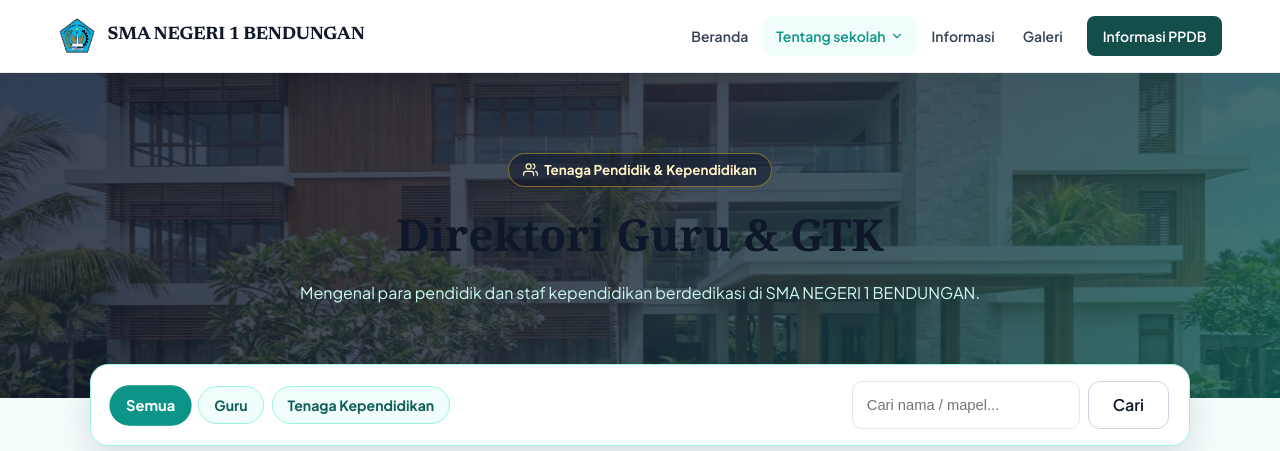
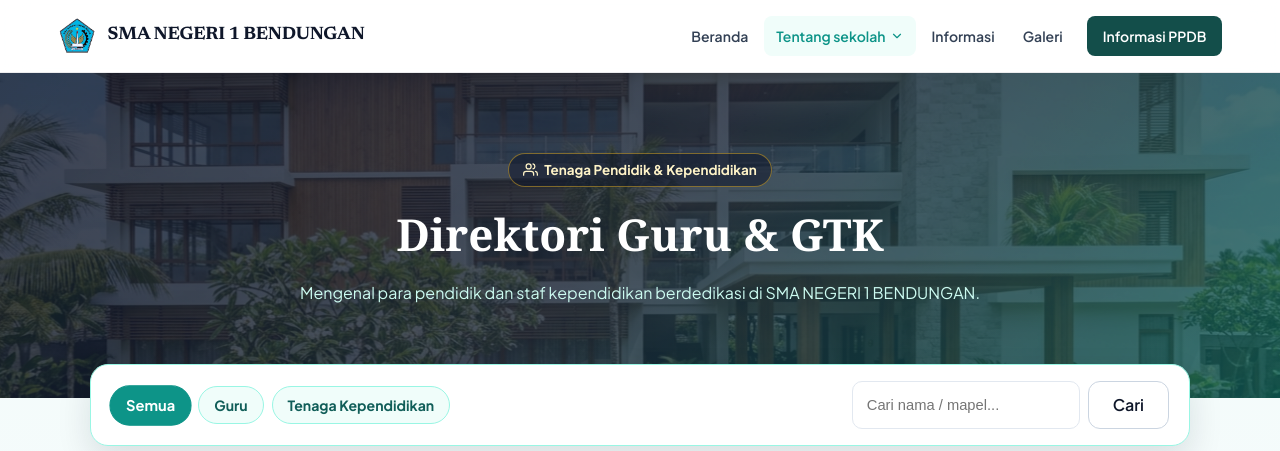
Before and after one commit to gojapantogether-ship-it/web-sekolah-smangat, a Laravel app: page /guru in a window 1280 px wide. Shown: the top 451 px of the page. Run offline with Laravel 12, Linux system fonts and the light colour scheme; data comes from the database, SQL or seed files in the repository.

Commit message:
Fix heading color inheritance so subpage dark hero titles render crisp white

```diff
--- a/public/css/base.css
+++ b/public/css/base.css
@@ -43,7 +43,7 @@ h1,
 h2,
 h3,
 h4 {
-    color: var(--color-ink);
+    color: inherit;
     font-family: var(--font-display);
     font-weight: 600;
     text-wrap: balance;
```
